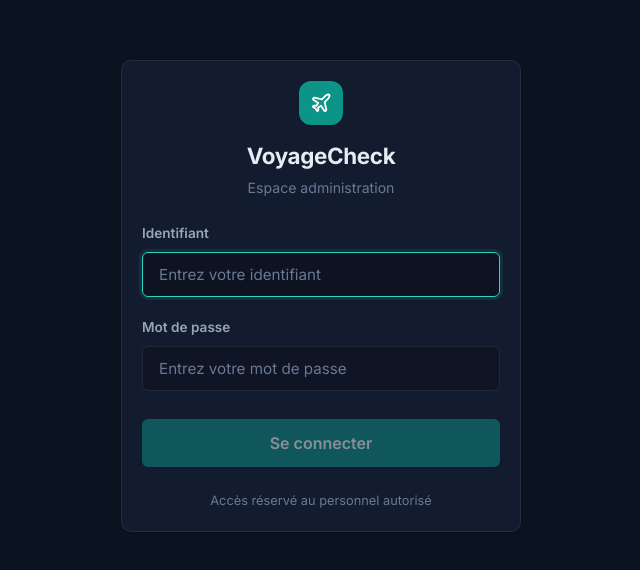
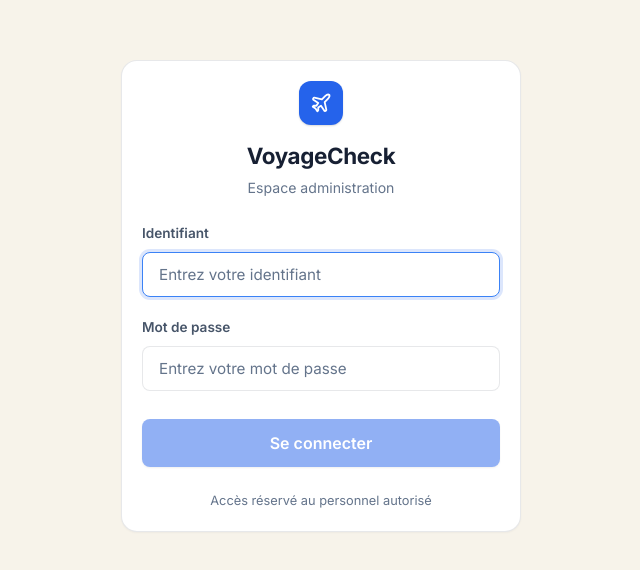
Before and after one commit to anismhaddouche/QRtravel, a React (Vite) app in the folder client/: page /trips in a window 1280 px wide. Shown: the part 104-674 px from the top of the page, without its empty margins (319-959 px from the left). Built offline with nearby package versions, Linux system fonts and the light colour scheme; no server answers.

Commit message:
feat(ui): make travel desk light theme default

```diff
--- a/client/src/hooks/useTheme.js
+++ b/client/src/hooks/useTheme.js
@@ -4,13 +4,12 @@ const STORAGE_KEY = 'voyagecheck.theme';
 const THEMES = ['dark', 'light'];
 
 function readInitialTheme() {
-  if (typeof window === 'undefined') return 'dark';
+  if (typeof window === 'undefined') return 'light';
   try {
     const saved = window.localStorage.getItem(STORAGE_KEY);
     if (saved && THEMES.includes(saved)) return saved;
   } catch { /* ignore */ }
-  // Default to dark — matches the original design language.
-  return 'dark';
+  return 'light';
 }
 
 function applyTheme(theme) {
@@ -37,7 +36,7 @@ export function useTheme() {
   }, []);
 
   const toggle = useCallback(() => {
-    setThemeState((t) => (t === 'dark' ? 'light' : 'dark'));
+    setThemeState((t) => (t === 'light' ? 'dark' : 'light'));
   }, []);
 
   return { theme, setTheme, toggle };
--- a/client/src/index.css
+++ b/client/src/index.css
@@ -5,127 +5,129 @@
    @import url('https://fonts.googleapis.com/css2?family=Inter:wght@400;500;600;700;800&display=swap');
 
    /* ============================================================
-      VoyageCheck — Travel Ops palette (teal + slate)
+      VoyageCheck — Travel Desk palette (LIGHT by default)
       ============================================================
-      Default = dark slate. No more indigo/violet, no more grid
-      pattern, no more heavy glassmorphism. Solid surfaces with
-      hairline borders + small calm accent. */
+      Identity: airline check-in / travel ops desk.
+      Page = warm ivory. Surfaces = white. Accent = travel blue.
+      Text = deep navy.
+      ============================================================ */
    :root {
-     /* Backgrounds — solid, calm, no grid */
-     --navy:         #0b1220;          /* legacy alias, kept */
-     --navy-light:   #131b2e;
-     --navy-surface: #131b2e;
-     --bg-page:      #0b1220;
+     /* Backgrounds — ivory page, white surfaces */
+     --navy:         #ffffff;
+     --navy-light:   #ffffff;
+     --navy-surface: #ffffff;
+     --bg-page:      #F7F3EA;          /* warm ivory */
      --bg-grid:      transparent;
-     --surface-1:    #131b2e;          /* card / row hover */
-     --surface-2:    #1a2540;          /* deeper inset */
-     --nav-bg:       rgba(11, 18, 32, 0.92);
-     --scrim:        rgba(11, 18, 32, 0.65);
-
-     /* Glass — now opaque solids so the “AI dashboard” look is gone */
-     --glass:        #131b2e;
-     --glass-hover:  #1a2540;
-     --glass-active: #1f2c4d;
-
-     /* Borders — hairline */
-     --border:         rgba(255, 255, 255, 0.08);
-     --border-light:   rgba(255, 255, 255, 0.14);
-     --border-subtle:  rgba(255, 255, 255, 0.05);
-     --border-strong:  rgba(255, 255, 255, 0.18);
-
-     /* Accent — teal/petrol (travel ops, not gaming) */
-     --accent:       #0d9488;          /* teal-600 */
-     --accent-light: #2dd4bf;          /* teal-400 for icons / chips */
-     --accent-dark:  #0f766e;          /* teal-700 */
-     --accent-glow:  rgba(13, 148, 136, 0.18);
-     --accent-bg:    rgba(13, 148, 136, 0.12);
-
-     /* Semantic */
-     --success:       #10b981;
-     --success-light: #34d399;
-     --success-bg:    rgba(16, 185, 129, 0.12);
-
-     --warning:       #d97706;
-     --warning-light: #f59e0b;
-     --warning-bg:    rgba(217, 119, 6, 0.12);
-
-     --danger:        #dc2626;
-     --danger-light:  #f87171;
-     --danger-bg:     rgba(220, 38, 38, 0.12);
-
-     /* Text */
+     --surface-1:    #ffffff;
+     --surface-2:    #FAF6EC;          /* soft ivory inset */
+     --nav-bg:       #ffffff;
+     --scrim:        rgba(23, 32, 51, 0.45);
+
+     --glass:        #ffffff;
+     --glass-hover:  #FAF6EC;
+     --glass-active: #F3EEDF;
+
+     /* Borders — hairline navy */
+     --border:         rgba(23, 32, 51, 0.10);
+     --border-light:   rgba(23, 32, 51, 0.16);
+     --border-subtle:  rgba(23, 32, 51, 0.06);
+     --border-strong:  rgba(23, 32, 51, 0.22);
+
+     /* Accent — travel blue (Air France / Booking feel) */
+     --accent:        #2563EB;         /* blue-600 */
+     --accent-light:  #3B82F6;         /* blue-500 */
+     --accent-dark:   #1D4ED8;         /* blue-700 */
+     --accent-glow:   rgba(37, 99, 235, 0.16);
+     --accent-bg:     rgba(37, 99, 235, 0.08);
+
+     /* Semantic — calm, accessible */
+     --success:       #047857;         /* emerald-700 */
+     --success-light: #059669;
+     --success-bg:    rgba(4, 120, 87, 0.10);
+
+     --warning:       #B45309;         /* amber-700 */
+     --warning-light: #D97706;
+     --warning-bg:    rgba(180, 83, 9, 0.10);
+
+     --danger:        #B91C1C;         /* red-700 */
+     --danger-light:  #DC2626;
+     --danger-bg:     rgba(185, 28, 28, 0.08);
+
+     /* Text — deep navy on ivory */
      --white:          #ffffff;
-     --text-primary:   #e6ecf3;
-     --text-secondary: #9aa6b8;
-     --text-muted:     #6b7894;
+     --text-primary:   #172033;        /* deep navy */
+     --text-secondary: #475569;
+     --text-muted:     #64748B;
 
      /* Typography */
      --font:      'Inter', -apple-system, BlinkMacSystemFont, 'Segoe UI', sans-serif;
      --font-mono: 'SF Mono', 'Fira Code', 'Consolas', monospace;
 
-     /* Radius — tighter, more SaaS, less futuristic */
-     --radius-sm: 6px;
-     --radius-md: 8px;
-     --radius-lg: 10px;
-     --radius-xl: 12px;
-     --radius-2xl: 16px;
-
-     /* Shadows — natural, not glowy */
-     --shadow-sm:   0 1px 2px rgba(0, 0, 0, 0.25);
-     --shadow-md:   0 4px 12px rgba(0, 0, 0, 0.30);
-     --shadow-lg:   0 12px 32px rgba(0, 0, 0, 0.35);
+     /* Radius — generous, modern */
+     --radius-sm: 8px;
+     --radius-md: 12px;
+     --radius-lg: 16px;
+     --radius-xl: 20px;
+     --radius-2xl: 24px;
+
+     /* Shadows — very soft, never heavy */
+     --shadow-sm:  0 1px 2px rgba(23, 32, 51, 0.04);
+     --shadow-md:  0 1px 3px rgba(23, 32, 51, 0.04), 0 6px 16px rgba(23, 32, 51, 0.06);
+     --shadow-lg:  0 12px 32px rgba(23, 32, 51, 0.10);
      --shadow-glow: 0 0 0 3px var(--accent-glow);
    }
 
-   /* Light theme — sober travel-SaaS, no brutal white.
-      Surface = pure white, page = warm-cool off-white. */
+   /* Dark theme — secondary. Clean navy, never the default. */
+   :root[data-theme="dark"] {
+     --navy:         #0F1424;
+     --navy-light:   #161C2E;
+     --navy-surface: #161C2E;
+     --bg-page:      #0F1424;
+     --surface-1:    #161C2E;
+     --surface-2:    #1E2540;
+     --nav-bg:       #161C2E;
+     --scrim:        rgba(15, 20, 36, 0.65);
+
+     --glass:        #161C2E;
+     --glass-hover:  #1E2540;
+     --glass-active: #25305A;
+
+     --border:        rgba(255, 255, 255, 0.08);
+     --border-light:  rgba(255, 255, 255, 0.14);
+     --border-subtle: rgba(255, 255, 255, 0.05);
+     --border-strong: rgba(255, 255, 255, 0.20);
+
+     --accent:        #60A5FA;
+     --accent-light:  #93C5FD;
+     --accent-dark:   #3B82F6;
+     --accent-glow:   rgba(96, 165, 250, 0.20);
+     --accent-bg:     rgba(96, 165, 250, 0.14);
+
+     --success:       #10B981;
+     --success-light: #34D399;
+     --success-bg:    rgba(16, 185, 129, 0.14);
+
+     --warning:       #F59E0B;
+     --warning-light: #FBBF24;
+     --warning-bg:    rgba(245, 158, 11, 0.14);
+
+     --danger:        #EF4444;
+     --danger-light:  #F87171;
+     --danger-bg:     rgba(239, 68, 68, 0.14);
+
+     --text-primary:   #E5EAF2;
+     --text-secondary: #A0AAC0;
+     --text-muted:     #6E7A93;
+
+     --shadow-sm:  0 1px 2px rgba(0, 0, 0, 0.25);
+     --shadow-md:  0 4px 14px rgba(0, 0, 0, 0.30);
+     --shadow-lg:  0 14px 36px rgba(0, 0, 0, 0.36);
+   }
+
+   /* Backwards-compat alias for any rule that still keys on [data-theme="light"]. */
    :root[data-theme="light"] {
-     --navy:         #ffffff;
-     --navy-light:   #f8fafc;
-     --navy-surface: #ffffff;
-     --bg-page:      #f7f8fa;
-     --bg-grid:      transparent;
-     --surface-1:    #ffffff;
-     --surface-2:    #f1f5f9;
-
-     --glass:        #ffffff;
-     --glass-hover:  #f8fafc;
-     --glass-active: #f1f5f9;
-
-     --border:        rgba(15, 23, 42, 0.10);
-     --border-light:  rgba(15, 23, 42, 0.18);
-     --border-subtle: rgba(15, 23, 42, 0.06);
-     --border-strong: rgba(15, 23, 42, 0.20);
-
-     --accent:        #0f766e;        /* teal-700 — better contrast on white */
-     --accent-light:  #0d9488;
-     --accent-dark:   #115e59;
-     --accent-glow:   rgba(15, 118, 110, 0.18);
-     --accent-bg:     rgba(15, 118, 110, 0.08);
-
-     --success:       #047857;
-     --success-light: #059669;
-     --success-bg:    rgba(4, 120, 87, 0.10);
-
-     --warning:       #b45309;
-     --warning-light: #d97706;
-     --warning-bg:    rgba(180, 83, 9, 0.10);
-
-     --danger:        #b91c1c;
-     --danger-light:  #dc2626;
-     --danger-bg:     rgba(185, 28, 28, 0.08);
-
-     --text-primary:   #0f172a;
-     --text-secondary: #475569;
-     --text-muted:     #64748b;
-
-     --shadow-sm:  0 1px 2px rgba(15, 23, 42, 0.04);
-     --shadow-md:  0 1px 3px rgba(15, 23, 42, 0.04), 0 4px 12px rgba(15, 23, 42, 0.06);
-     --shadow-lg:  0 8px 24px rgba(15, 23, 42, 0.10);
-     --shadow-glow: 0 0 0 3px var(--accent-glow);
-
-     --nav-bg: #ffffff;
-     --scrim:  rgba(15, 23, 42, 0.45);
+     /* No-op — :root is already the light theme. Kept so existing
+        `:root[data-theme="light"] selector` rules below still match. */
    }
 
    /* ========== Reset & Base ========== */
@@ -393,9 +395,9 @@
      transition: all 200ms ease;
    }
 
-   :root:not([data-theme="light"]) .form-input,
-   :root:not([data-theme="light"]) .form-select {
-     background: rgba(0, 0, 0, 0.2);
+   :root[data-theme="dark"] .form-input,
+   :root[data-theme="dark"] .form-select {
+     background: rgba(255, 255, 255, 0.04);
    }
 
    :root[data-theme="light"] .form-input,
@@ -414,9 +416,9 @@
      box-shadow: 0 0 0 3px var(--accent-glow);
    }
 
-   :root:not([data-theme="light"]) .form-input:focus,
-   :root:not([data-theme="light"]) .form-select:focus {
-     background: rgba(0, 0, 0, 0.3);
+   :root[data-theme="dark"] .form-input:focus,
+   :root[data-theme="dark"] .form-select:focus {
+     background: rgba(255, 255, 255, 0.06);
    }
 
    .form-select {
```
